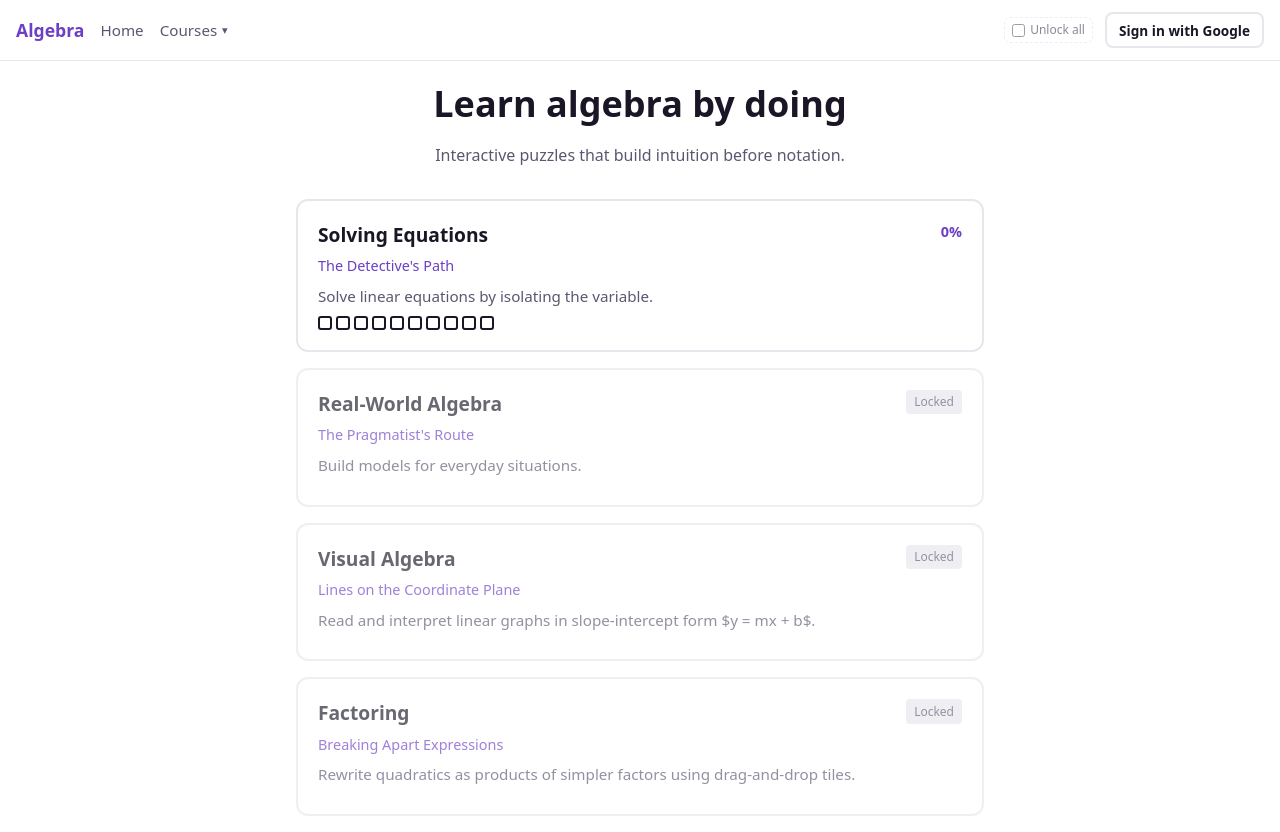
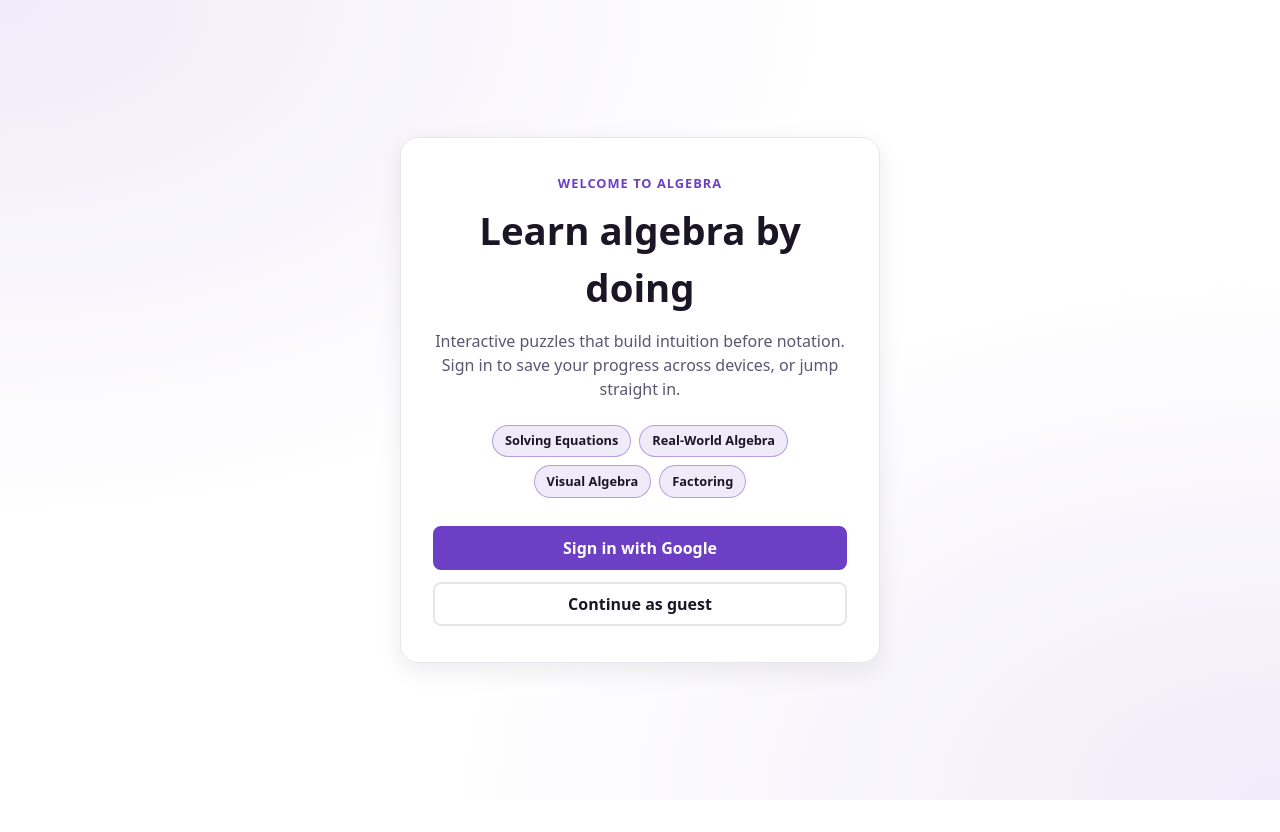
Before and after one commit to anthonyzheng-alpha/brilliant, a React (Vite) app: page / in a window 1280 px wide. After the commit the page ends 800 px from the top, so only its background shows below. Built offline with nearby package versions, Linux system fonts and the light colour scheme; no server answers.

Commit message:
Added welcome screen

```diff
--- /dev/null
+++ b/src/components/welcome/WelcomeScreen.css
@@ -0,0 +1,73 @@
+.welcome {
+  position: fixed;
+  inset: 0;
+  z-index: 50;
+  display: flex;
+  align-items: center;
+  justify-content: center;
+  padding: 1.5rem;
+  background:
+    radial-gradient(120% 120% at 0% 0%, var(--accent-bg), transparent 55%),
+    radial-gradient(120% 120% at 100% 100%, var(--accent-bg), transparent 55%),
+    var(--bg);
+}
+
+.welcome__panel {
+  width: 100%;
+  max-width: 30rem;
+  padding: 2.25rem 2rem;
+  border: 1px solid var(--border);
+  border-radius: 18px;
+  background: var(--bg);
+  box-shadow: var(--shadow);
+  text-align: center;
+}
+
+.welcome__eyebrow {
+  margin: 0 0 0.5rem;
+  font-size: 0.8rem;
+  font-weight: 700;
+  letter-spacing: 0.08em;
+  text-transform: uppercase;
+  color: var(--accent);
+}
+
+.welcome__title {
+  margin: 0 0 0.75rem;
+  font-size: clamp(1.85rem, 5vw, 2.4rem);
+  color: var(--text-h);
+}
+
+.welcome__sub {
+  margin: 0 auto 1.5rem;
+  max-width: 26rem;
+  color: var(--text);
+  line-height: 1.5;
+}
+
+.welcome__chips {
+  list-style: none;
+  margin: 0 0 1.75rem;
+  padding: 0;
+  display: flex;
+  flex-wrap: wrap;
+  gap: 0.5rem;
+  justify-content: center;
+}
+
+.welcome__chip {
+  padding: 0.35rem 0.75rem;
+  border: 1px solid var(--accent-border);
+  border-radius: 999px;
+  background: var(--accent-bg);
+  color: var(--text-h);
+  font-size: 0.8rem;
+  font-weight: 600;
+}
+
+.welcome__actions {
+  display: flex;
+  flex-direction: column;
+  gap: 0.75rem;
+  align-items: stretch;
+}
--- /dev/null
+++ b/src/components/welcome/WelcomeScreen.tsx
@@ -0,0 +1,95 @@
+import { useEffect } from 'react'
+import { motion } from 'framer-motion'
+import { courses } from '../../content'
+import { useAuthStore } from '../../stores/authStore'
+import { isFirebaseConfigured } from '../../lib/firebase'
+import { FEATURES } from '../../lib/features'
+import './WelcomeScreen.css'
+
+type WelcomeScreenProps = {
+  onDismiss: () => void
+}
+
+const overlayMotion = {
+  initial: { opacity: 0 },
+  animate: { opacity: 1 },
+  exit: { opacity: 0 },
+  transition: { duration: 0.35 },
+}
+
+const panelMotion = {
+  initial: { opacity: 0, y: 24, scale: 0.98 },
+  animate: { opacity: 1, y: 0, scale: 1 },
+  exit: { opacity: 0, y: -16, scale: 0.98 },
+  transition: { duration: 0.4, ease: 'easeOut' as const },
+}
+
+export function WelcomeScreen({ onDismiss }: WelcomeScreenProps) {
+  const signInWithGoogle = useAuthStore((s) => s.signInWithGoogle)
+  const loading = useAuthStore((s) => s.loading)
+  const user = useAuthStore((s) => s.user)
+  const firebaseReady = isFirebaseConfigured()
+  const animate = FEATURES.animations
+
+  // Dismiss only once authentication actually succeeds; cancelling the popup
+  // leaves the user null so the welcome screen stays put.
+  useEffect(() => {
+    if (user) onDismiss()
+  }, [user, onDismiss])
+
+  const handleSignIn = () => {
+    void signInWithGoogle()
+  }
+
+  const Overlay = animate ? motion.div : 'div'
+  const Panel = animate ? motion.div : 'div'
+  const overlayProps = animate ? overlayMotion : {}
+  const panelProps = animate ? panelMotion : {}
+
+  return (
+    <Overlay className="welcome" role="dialog" aria-modal="true" aria-label="Welcome" {...overlayProps}>
+      <Panel className="welcome__panel" {...panelProps}>
+        <p className="welcome__eyebrow">Welcome to Algebra</p>
+        <h1 className="welcome__title">Learn algebra by doing</h1>
+        <p className="welcome__sub">
+          Interactive puzzles that build intuition before notation. Sign in to save
+          your progress across devices, or jump straight in.
+        </p>
+
+        <ul className="welcome__chips" aria-label="Courses">
+          {courses.map((course, index) => {
+            const Chip = animate ? motion.li : 'li'
+            const chipProps = animate
+              ? {
+                  initial: { opacity: 0, y: 8 },
+                  animate: { opacity: 1, y: 0 },
+                  transition: { delay: 0.15 + index * 0.08, duration: 0.3 },
+                }
+              : {}
+            return (
+              <Chip key={course.id} className="welcome__chip" {...chipProps}>
+                {course.title}
+              </Chip>
+            )
+          })}
+        </ul>
+
+        <div className="welcome__actions">
+          {firebaseReady && (
+            <button
+              type="button"
+              className="btn btn--primary"
+              onClick={handleSignIn}
+              disabled={loading}
+            >
+              Sign in with Google
+            </button>
+          )}
+          <button type="button" className="btn btn--ghost" onClick={onDismiss}>
+            Continue as guest
+          </button>
+        </div>
+      </Panel>
+    </Overlay>
+  )
+}
--- a/src/lib/storage.ts
+++ b/src/lib/storage.ts
@@ -5,6 +5,7 @@ const GAMIFICATION_KEY = 'algebra-clone-gamification'
 const SEEN_MINI_LESSONS_KEY = 'algebra-clone-seen-minilessons'
 const VARIANTS_KEY = 'algebra-clone-variants'
 const DEBUG_KEY = 'algebra-clone-debug'
+const WELCOME_KEY = 'algebra-clone-welcome-seen'
 
 type DebugState = {
   unlockAll: boolean
@@ -75,6 +76,14 @@ export function markMiniLessonSeen(roundId: string): void {
   }
 }
 
+export function hasSeenWelcome(): boolean {
+  return readJson<boolean>(WELCOME_KEY, () => false)
+}
+
+export function markWelcomeSeen(): void {
+  writeJson(WELCOME_KEY, true)
+}
+
 export function loadDebug(): DebugState {
   return { ...defaultDebug(), ...readJson(DEBUG_KEY, defaultDebug) }
 }
@@ -100,6 +109,7 @@ export function clearAllLocalData(): void {
   localStorage.removeItem(SEEN_MINI_LESSONS_KEY)
   localStorage.removeItem(DEBUG_KEY)
   localStorage.removeItem(VARIANTS_KEY)
+  localStorage.removeItem(WELCOME_KEY)
 }
 
 export { PROGRESS_KEY, GAMIFICATION_KEY }
--- a/src/pages/HomePage.tsx
+++ b/src/pages/HomePage.tsx
@@ -1,11 +1,15 @@
+import { useState } from 'react'
+import { AnimatePresence } from 'framer-motion'
 import { PageShell } from '../components/layout/PageShell'
 import { CourseCard } from '../components/course/CourseCard'
+import { WelcomeScreen } from '../components/welcome/WelcomeScreen'
 import { courses } from '../content'
 import { useProgressStore } from '../stores/progressStore'
 import { getAllLessonsForCourse, computeRoundBoxes, roundSize } from '../content'
 import { isCourseUnlocked } from '../lib/courseUnlock'
 import { FEATURES } from '../lib/features'
 import { useDebugStore } from '../stores/debugStore'
+import { hasSeenWelcome, markWelcomeSeen } from '../lib/storage'
 import './HomePage.css'
 
 export function HomePage() {
@@ -14,8 +18,19 @@ export function HomePage() {
   const getCourseProblemPercent = useProgressStore((s) => s.getCourseProblemPercent)
   const isCourseComplete = useProgressStore((s) => s.isCourseComplete)
   const unlockAll = useDebugStore((s) => s.unlockAll)
+  const [showWelcome, setShowWelcome] = useState(() => !hasSeenWelcome())
+
+  const dismissWelcome = () => {
+    markWelcomeSeen()
+    setShowWelcome(false)
+  }
 
   return (
+    <>
+      <AnimatePresence>
+        {showWelcome && <WelcomeScreen onDismiss={dismissWelcome} />}
+      </AnimatePresence>
+      {!showWelcome && (
         <PageShell>
           <section className="hero">
             <h1>Learn algebra by doing</h1>
@@ -55,5 +70,7 @@ export function HomePage() {
             })}
           </section>
         </PageShell>
+      )}
+    </>
   )
 }
```
Lines whose indentation alone changed are shown as unchanged.
